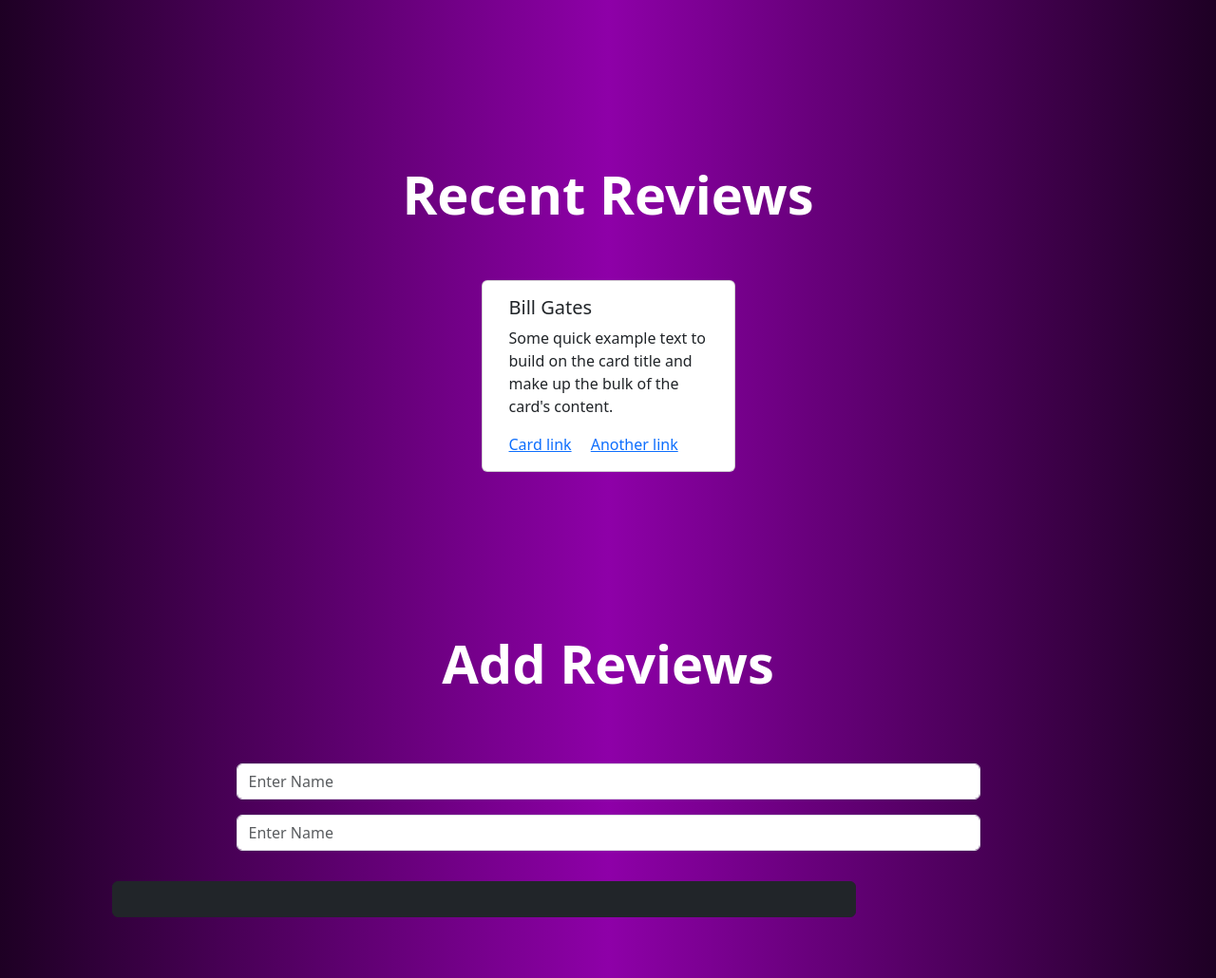
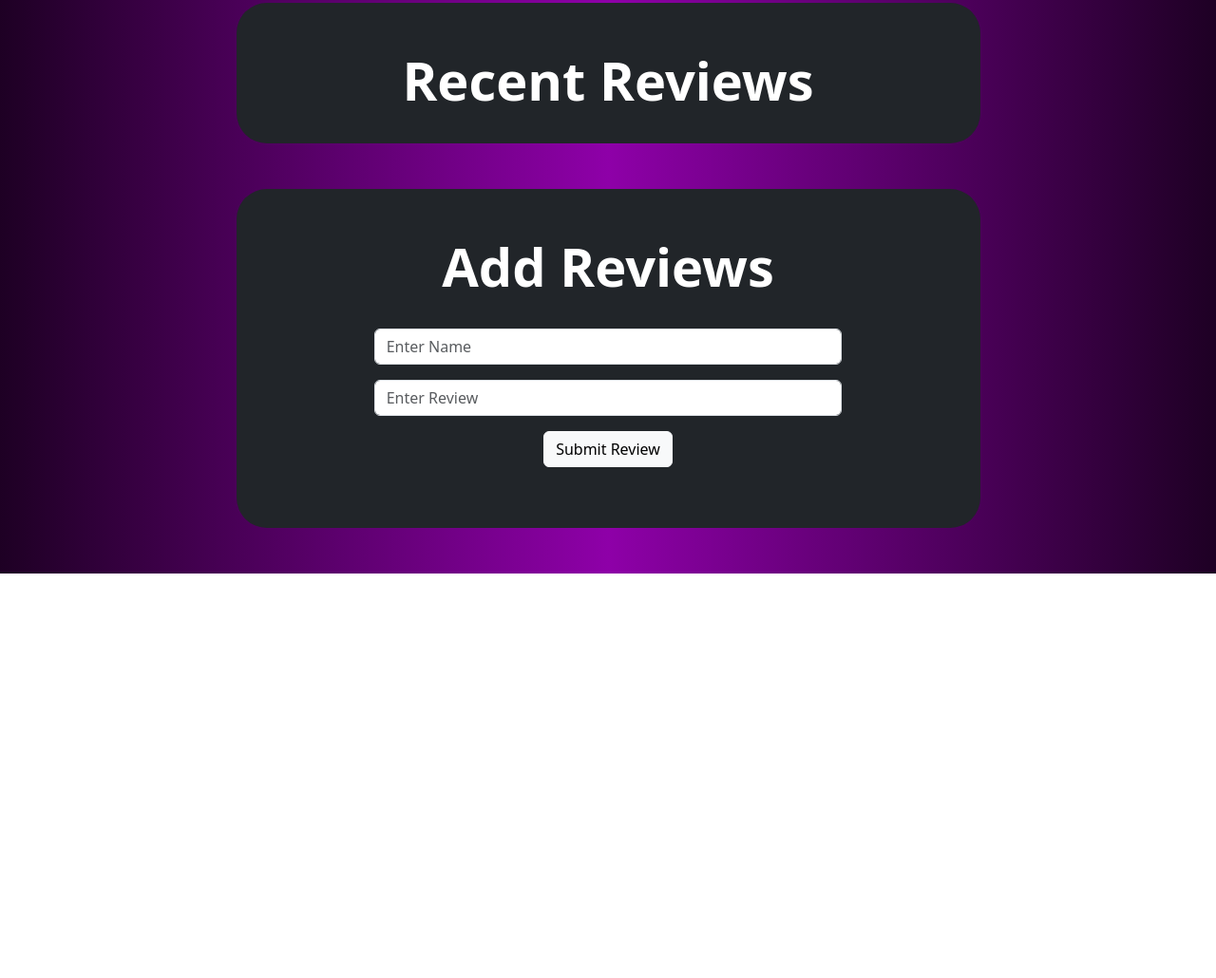
Before and after one commit to NipunBasnayake/Movie-Tracker, a plain HTML site: page index.html in a window 1280 px wide. Shown: the part 2477-3507 px from the top of the page at 95% size. After the commit the page ends 3081 px from the top, so only its background shows below. Drawn offline with nearby package versions, Linux system fonts and the light colour scheme.

Commit message:
3rd Commit

```diff
--- a/app.js
+++ b/app.js
@@ -75,27 +75,14 @@ let watchListArray = [];
 let divWatchlist = document.getElementById("divWatchlist");
 
 function addWatchlist(indexa) {
-  let movieExists = watchListArray.some(element => element.index === indexa);
-
-  if (movieExists) {
-    console.log("Movie already in watchlist.");
-    return;
-  }
   let movie = movieList.find(element => element.index === indexa);
-
-  if (movie) {
-    watchListArray.push(movie);
-  }
+  watchListArray.push(movie);
   printWatchlist();
 }
 
 function removeWatchlist(indexa) {
   const movieIndex = watchListArray.findIndex(element => element.index === indexa);
-
-  if (movieIndex !== -1) {
-    watchListArray.splice(movieIndex, 1);
-  }
-
+  watchListArray.splice(movieIndex, 1);
   printWatchlist();
 }
 
@@ -103,7 +90,7 @@ function printWatchlist() {
   let watchListBody = "";
   watchListArray.forEach(element => {
     watchListBody +=
-    `<div class="col-lg-3 col-md-6 col-sm-12 mb-4">
+      `<div class="col-lg-3 col-md-6 col-sm-12 mb-4">
       <div class="card" style="width: 18rem;">
         <img src="${element.image}" class="card-img-top" alt="${element.title}">
         <div class="card-body">
@@ -117,6 +104,37 @@ function printWatchlist() {
   });
 
   divWatchlist.innerHTML = watchListBody;
+}
+
+let reviewArray = [];
+
+function addReview() {
+  let txtReview = document.getElementById("txtReview").value;
+  let txtName = document.getElementById("txtName").value;
+
+  reviewArray.push({
+    name: txtName,
+    review: txtReview
+  });
+  printReviews();
+}
+
+let reviewRow = document.getElementById("reviewRow");
+
+function printReviews() {
+  let reviewBody = '';
+  reviewArray.forEach(element => {
+    reviewBody +=
+    `<div class="col">
+      <div class="card col-lg-4 col-md-6 col-sm-12 mx-auto">
+          <div class="card-body">
+              <h5 class="card-title">${element.name}</h5>
+              <p class="card-text">${element.review}</p>
+          </div>
+      </div>
+    </div>`;
+  });
+  reviewRow.innerHTML = reviewBody;
 }
 
 
@@ -147,7 +165,7 @@ const ctx2 = document.getElementById('myChart2');
 new Chart(ctx2, {
   type: 'line',
   data: {
-    labels: filmGenre,
+    labels: filmNames,
     datasets: [{
       label: '# of Votes',
       data: filmWatchCount,
@@ -168,7 +186,7 @@ const ctx3 = document.getElementById('myChart3');
 new Chart(ctx3, {
   type: 'pie',
   data: {
-    labels: filmNames,
+    labels: filmGenre,
     datasets: [{
       label: '# of Votes',
       data: filmRate,
--- a/index.html
+++ b/index.html
@@ -87,7 +87,6 @@
             </div>
         </section>
 
-
         <section id="watchList">
             <div class="row mt-5 pt-4">
                 <div class="col-lg-8 col-md-10 col-12 mx-auto text-center">
@@ -100,44 +99,34 @@
         </section>
 
         <section id="recentReviews">
-            <div class="row mt-5 pt-4">
-                <div class="col-lg-8 col-md-10 col-12 mx-auto text-center">
-                    <h1 class="display-4 fw-bold mt-5 p-5 text-white">Recent Reviews</h1>
+            <div class="bg-dark p-3 rounded-5 w-75 mx-auto">
+                <div class="row pt-4">
+                    <div class="col-lg-8 col-md-10 col-12 mx-auto text-center">
+                        <h1 class="display-4 fw-bold p-2 text-white">Recent Reviews</h1>
+                    </div>
                 </div>
+                <div class="row" id="reviewRow"> </div>
             </div>
-            <div class="row">
-                <div class="card col-lg-3 col-md-6 col-12 mx-auto" >
-                    <div class="card-body">
-                        <h5 class="card-title">Bill Gates</h5>
-                        <p class="card-text">Some quick example text to build on the card title and make up the bulk of
-                            the card's content.</p>
-                        <a href="#" class="card-link">Card link</a>
-                        <a href="#" class="card-link">Another link</a>
+
+        </section>
+
+        <section id="addReviews">
+            <div class="bg-dark p-3 rounded-5 w-75 mx-auto mt-5">
+                <div class="row pt-4">
+                    <div class="col-lg-8 col-md-10 col-12 mx-auto text-center">
+                        <h1 class="display-4 fw-bold p-2 text-white">Add Reviews</h1>
+                    </div>
+                </div>
+                <div class="row justify-content-center">
+                    <div class="col-12 col-md-8">
+                        <input type="text" placeholder="Enter Name" id="txtName" class="form form-control m-3 w-100 mx-auto">
+                        <input type="text" placeholder="Enter Review" id="txtReview" class="form form-control m-3 w-100 mx-auto">
+                        <button type="button" class="btn btn-light mx-auto d-block mb-5" onclick="addReview()">Submit Review</button>
                     </div>
                 </div>
             </div>
         </section>
-
-
-        <section id="addReviews">
-            <div class="row mt-5 pt-4">
-                <div class="col-lg-8 col-md-10 col-12 mx-auto text-center">
-                    <h1 class="display-4 fw-bold mt-5 p-5 text-white">Add Reviews</h1>
-                </div>
-            </div>
-            <div class="row">
-                <div class="col">
-                    <input type="text" placeholder="Enter Name" id="txtName" class="form form-control m-3 w-75 mx-auto">
-                    <input type="text" placeholder="Enter Name" id="txtReview" Class="form form-control m-3 w-75 mx-auto">
-                    <input type="button" placeholder="Add Review" id="btnSubmit" Class="btn btn-dark m-3 w-75 mx-auto">
-                </div>
-            </div>
-
-        </section>
-
-
     </div>
-
 
     <script src="https://cdn.jsdelivr.net/npm/chart.js"></script>
     <script src="https://ajax.googleapis.com/ajax/libs/jquery/3.7.1/jquery.min.js"></script>
```
